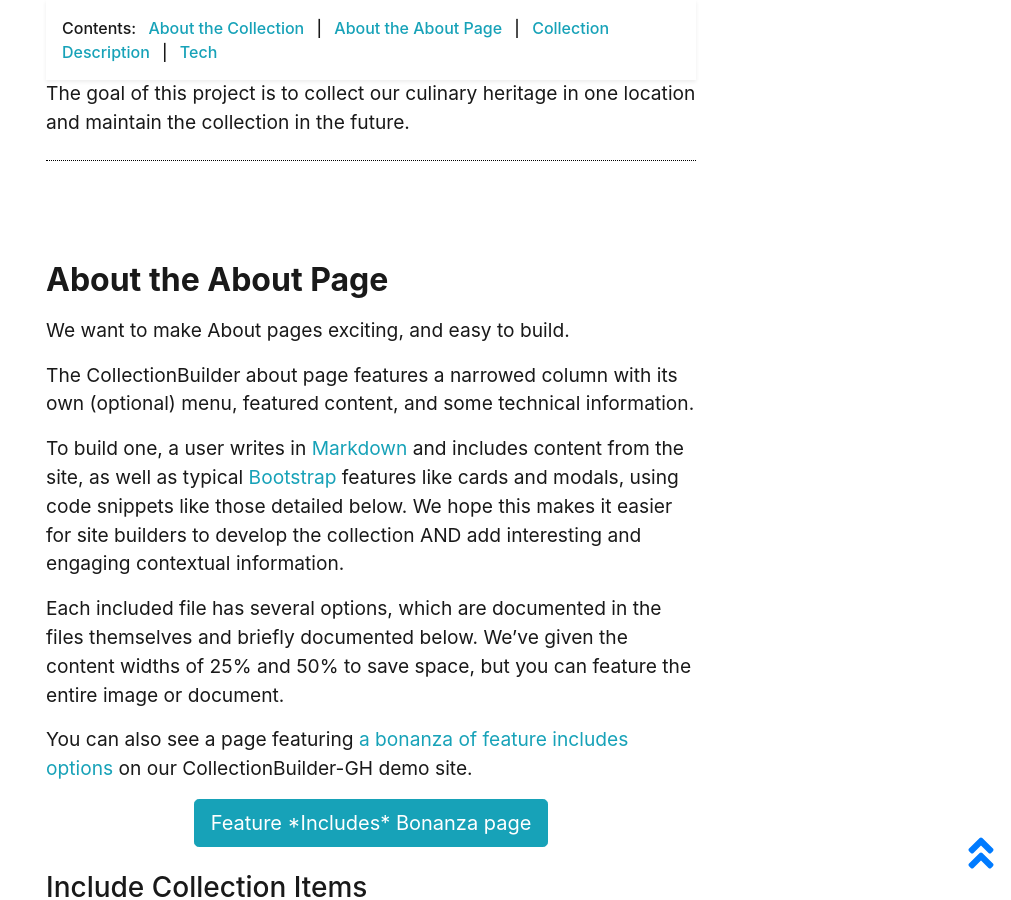
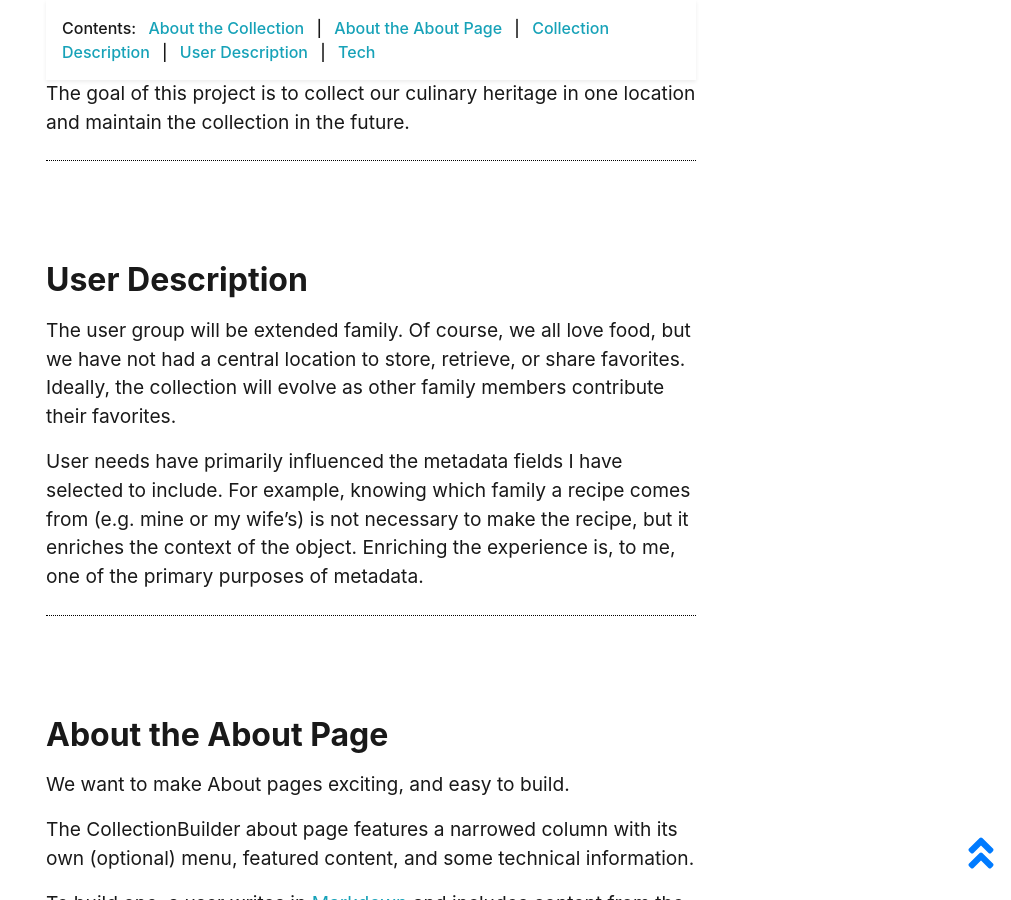
Before and after one commit to lelandsampson/family-recipes, a Jekyll site: the page built from pages/about.md, in a window 1280 px wide and 900 px high, scrolled down 1538 px. Shown: the whole window, without its empty margins (269-1280 px from the left). Built offline with Jekyll 4.4.1, drawn with Linux system fonts in a browser that asks for light colours.

Commit message:
added user description

```diff
--- a/pages/about.md
+++ b/pages/about.md
@@ -10,7 +10,7 @@ credits: true
 
 {% include feature/jumbotron.html objectid="coll0019" %}
 
-{% include feature/nav-menu.html sections="About the Collection;About the About Page;Collection Description" %}
+{% include feature/nav-menu.html sections="About the Collection;About the About Page;Collection Description;User Description" %}
 
 ## About the Collection
 
@@ -29,6 +29,12 @@ This digital library is a collection of family food recipes. My wife and I have
 
 The goal of this project is to collect our culinary heritage in one location and maintain the collection in the future.
 
+## User Description
+The user group will be extended family. Of course, we all love food, but we have not had a central location to store, retrieve, or share favorites. Ideally, the collection will evolve as other family members contribute their favorites.
+
+User needs have primarily influenced the metadata fields I have selected to include. For example, knowing which family a recipe comes from (e.g. mine or my wife’s) is not necessary to make the recipe, but it enriches the context of the object. Enriching the experience is, to me, one of the primary purposes of metadata.
+
+
 
 <!-- IMPORTANT!!! DELETE this comment and the include below when you are finished editing this page for your collection. The include below introduces about page features. They will show up on your collection's about page until you delete it.  -->
 {% include cb/about_the_about.md %}
```
